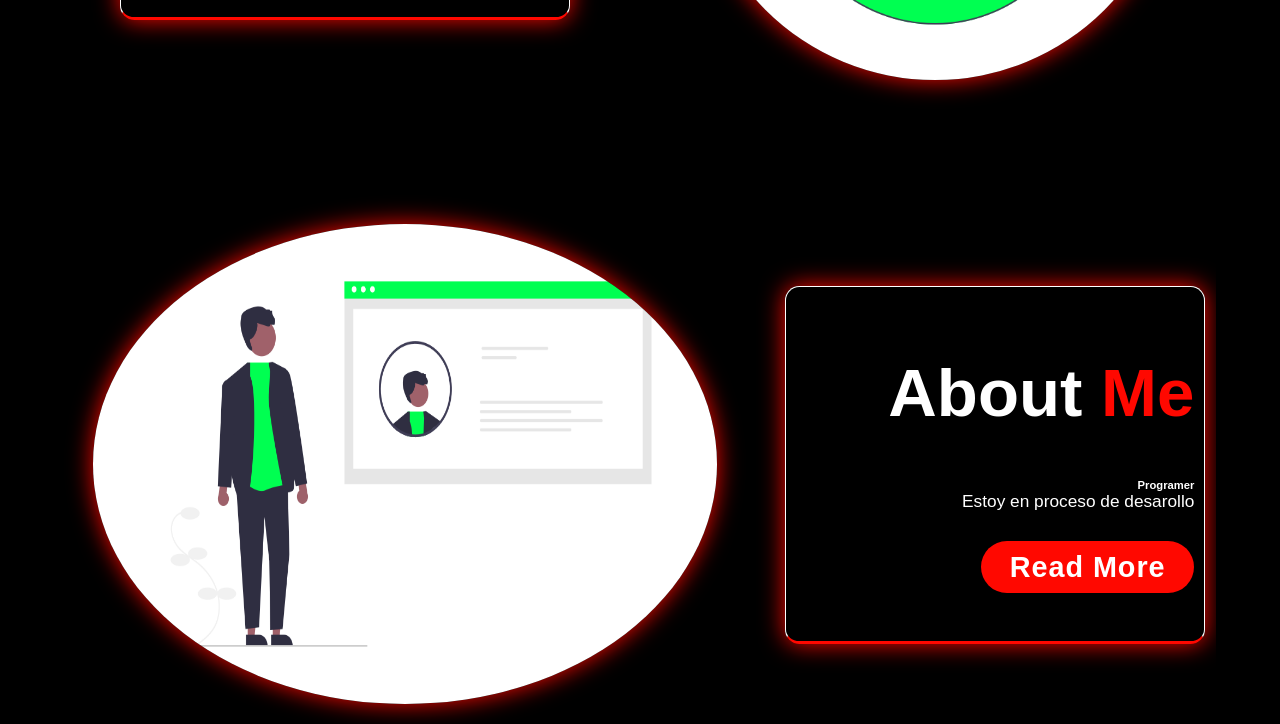
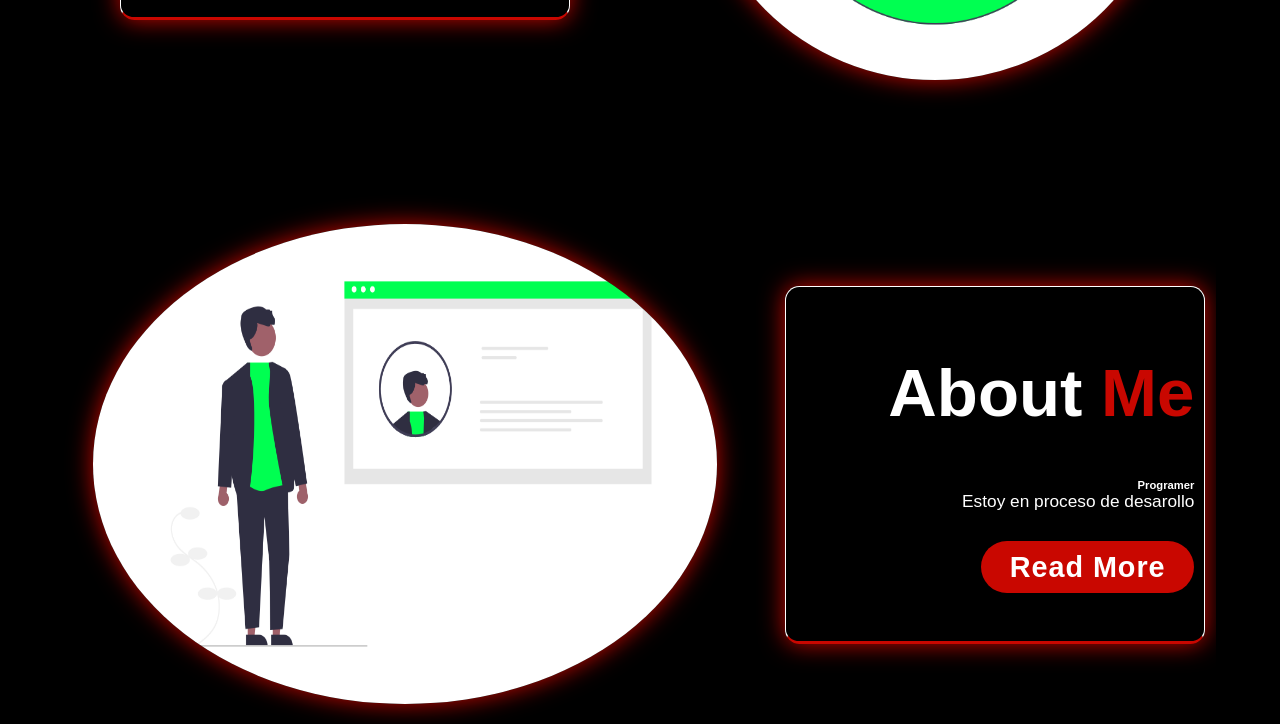
Before and after one commit to AaronGH09/PortfolioAaronGH, a plain HTML site: page index.html in a window 1280 px wide. Shown: the part 534-1258 px from the top of the page. Drawn offline with nearby package versions, Linux system fonts and the light colour scheme.

Commit message:
CambioColor

```diff
--- a/style.css
+++ b/style.css
@@ -23,7 +23,7 @@ html{
         --bg-color-white:#ffffff;
         --text-color-white: #ffffff;
         /* --text-color-black: #000; */
-        --main-color: #ff0800;
+        --main-color: #c90700;
 
         --padding-container: 5rem 0;
         svg path {
```
